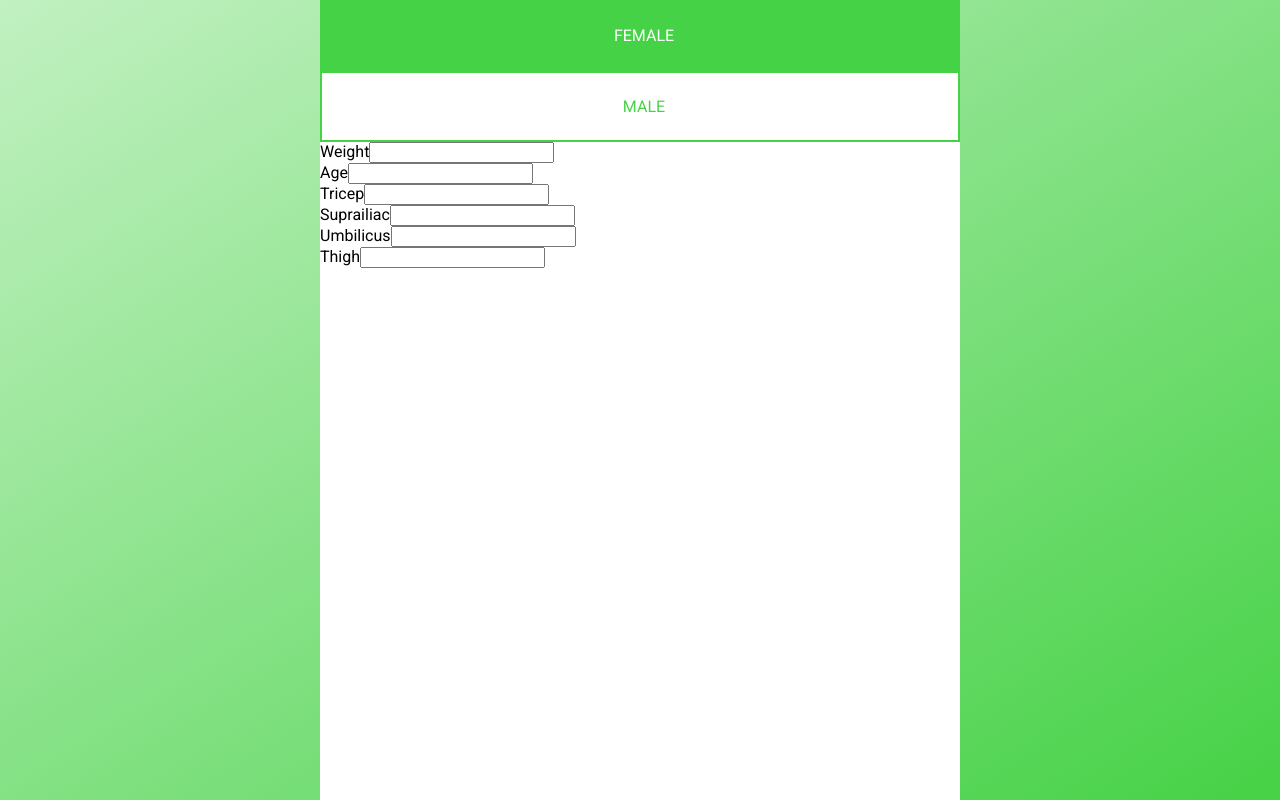
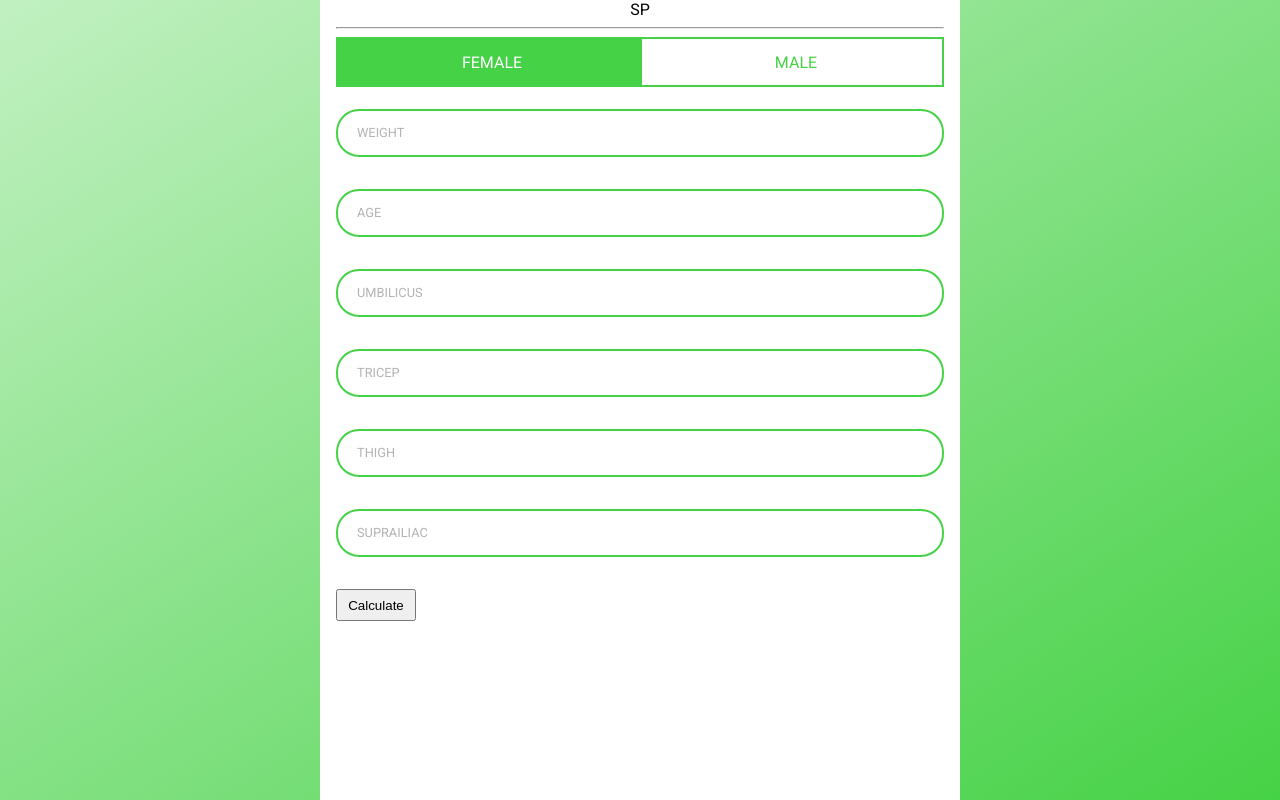
Before and after one commit to girlsam/bfcalc, a React app: page / in a window 1280 px wide. Built offline with nearby package versions, Linux system fonts and the light colour scheme.

Commit message:
i should not be on master

```diff
--- a/src/assets/App.scss
+++ b/src/assets/App.scss
@@ -2,11 +2,20 @@
   background-color: white;
   height: 100vh;
   margin: 0 auto;
+  padding: 0 1rem;
   width: 50%;
 
+  section {
+    text-align: center;
+  }
+
   .field-wrapper {
-    //display: inline-block;
-    // width: 100%;
-    // vertical-align: middle;
+    height: 3rem;
+    position: relative;
+  }
+
+  .form-wrapper {
+    padding-top: 1.5rem;
+    position: relative;
   }
 }
--- /dev/null
+++ b/src/assets/Button.scss
@@ -0,0 +1,5 @@
+button {
+  cursor: pointer;
+  width: 5rem;
+  height: 2rem;
+}
--- a/src/assets/RadioInput.scss
+++ b/src/assets/RadioInput.scss
@@ -8,7 +8,17 @@ input[type="radio"] {
 }
 
 .radio-wrapper {
-  position: relative;
+  position: absolute;
+  top: 0;
+  width: 50%;
+
+  &:first-of-type {
+    left: 0;
+  }
+
+  &:last-of-type {
+    right: 0;
+  }
 
   label {
     display: inline-block;
@@ -18,13 +28,21 @@ input[type="radio"] {
     border: 2px solid #46D246;
     text-transform :uppercase;
     font-size: 1rem;
-    padding: 1.5rem;
+    padding: 0.85rem;
     text-align: center;
     width: 100%;
 
     &.selected {
       color: #fff;
       background-color: #46D246;
+      transition: background-color 0.5s ease;
+    }
+
+    &:hover {
+      background-color: rgba(#46D246, .3);
+      border: 2px solid transparent;
+      color: #46D246;
     }
   }
+
 }
--- a/src/assets/TextInput.scss
+++ b/src/assets/TextInput.scss
@@ -0,0 +1,63 @@
+.text-wrapper {
+  background-color: rgba(white, .8);
+  width: 100%;
+  height: 60px;
+  position: relative;
+  margin-bottom: 20px;
+
+  input[type="text"],
+  input[type="number"] {
+    background-color: transparent;
+    border: none;
+    border: 2px solid #46D246;
+    border-radius: 23px;
+    padding: 0;
+    height: 3rem;
+    position: relative;
+    z-index: 2;
+    font-size: 18px;
+    color: #46D246;
+
+    &:focus {
+      border-radius: 23px;
+      border: 1px solid rgba(#46D246, .9);
+      outline: none !important;
+      transition: border 0.15s ease;
+    }
+
+    &.text {
+      width: 100%;
+      padding: 1rem;
+    }
+  }
+
+  .title {
+    position: absolute;
+    text-transform: uppercase;
+    color: rgba(103, 103, 103, 0.5);
+    font-size: 0.8rem;
+    top: 16px;
+    left: 21px;
+    transition: all 0.5s ease;
+
+    &.dirty {
+      top: -10px;
+      background-color: white;
+      color: rgb(103, 103, 103);
+      font-size: 0.75rem;
+      z-index: 3;
+      padding: .25rem;
+    }
+  }
+}
+
+/* For Firefox */
+input[type='number'] {
+    -moz-appearance:textfield;
+}
+/* Webkit browsers like Safari and Chrome */
+input[type=number]::-webkit-inner-spin-button,
+input[type=number]::-webkit-outer-spin-button {
+    -webkit-appearance: none;
+    margin: 0;
+}
--- a/src/javascripts/components/App.js
+++ b/src/javascripts/components/App.js
@@ -3,78 +3,79 @@ import '../../assets/App.css';
 
 import RadioInput from './RadioInput';
 import TextInput from './TextInput';
+import Button from './Button';
+
+import { inputData } from '../utilities/data';
+import { calculateBodyFat } from '../utilities/functions'
 
 class App extends Component {
   constructor(props) {
     super(props);
 
     this.state = {
-      selected: 'female',
+      gender: 'female',
       weight: '',
       tricep: '',
       suprailiac: '',
       age: '',
       thigh: '',
-      umbilicus: ''
+      umbilicus: '',
+      total: ''
     }
   }
 
-  handleClick = (e) => {
+  handleRadioClick = (e) => {
     let val = e.target.value;
-    this.setState({ selected: val });
+    this.setState({ gender: val });
   }
 
   handleChange = (e) => {
-    this.setState({ [e.target.name]: e.target.value });
+    this.setState({ [e.target.name]: parseFloat(e.target.value) });
+  }
+
+  handleButtonClick = () => {
+    let total = calculateBodyFat(this.state)
+    this.setState({ total });
   }
 
   render() {
+
     return (
       <div className="App">
+        <section>
+          SP
+        </section>
+        <hr />
         <div className="field-wrapper">
           <RadioInput
             inputValue='female'
             inputType='radio'
-            selected={ this.state.selected }
-            handleClick={ this.handleClick }
+            selected={ this.state.gender }
+            handleClick={ this.handleRadioClick }
           />
           <RadioInput
             inputValue='male'
             inputType='radio'
-            selected={this.state.selected}
-            handleClick={this.handleClick}
+            selected={this.state.gender}
+            handleClick={this.handleRadioClick}
           />
         </div>
-        <TextInput
-          placeholderText='Weight'
-          inputName='weight'
-          handleChange={ this.handleChange }
-        />
-        <TextInput
-          placeholderText='Age'
-          inputName='age'
-          handleChange={ this.handleChange }
-        />
-        <TextInput
-          placeholderText='Tricep'
-          inputName='tricep'
-          handleChange={ this.handleChange }
-        />
-        <TextInput
-          placeholderText='Suprailiac'
-          inputName='suprailiac'
-          handleChange={ this.handleChange }
-        />
-        <TextInput
-          placeholderText='Umbilicus'
-          inputName='umbilicus'
-          handleChange={ this.handleChange }
-        />
-        <TextInput
-          placeholderText='Thigh'
-          inputName='thigh'
-          handleChange={ this.handleChange }
-        />
+        <div className='form-wrapper'>
+          { inputData.map(el =>
+            <TextInput
+              inputType={ 'number' }
+              key={ el.id }
+              inputName={ el.inputName }
+              handleChange={ this.handleChange }
+              keepDirty={ this.state[el.inputName] }
+            />
+          )}
+        </div>
+      <Button
+        buttonText="Calculate"
+        handleClick={ this.handleButtonClick }
+      />
+      <div>{ this.state.total }</div>
       </div>
     );
   }
--- /dev/null
+++ b/src/javascripts/components/Button.jsx
@@ -0,0 +1,16 @@
+import React from 'react';
+import '../../assets/Button.css';
+
+function Button({ handleClick, buttonText }) {
+  return(
+    <button
+      className="button"
+      type="button"
+      onClick={ handleClick }>
+      { buttonText }
+    </button>
+  )
+
+}
+
+export default Button;
--- a/src/javascripts/components/TextInput.jsx
+++ b/src/javascripts/components/TextInput.jsx
@@ -1,21 +1,42 @@
-import React from 'react';
+import React, { Component } from 'react';
 import '../../assets/TextInput.css';
 
-function TextInput({ handleChange, inputName, placeholderText }) {
-  return(
+class TextInput extends Component {
+  constructor(props) {
+    super(props);
+
+    this.state = {
+      dirty: false
+    }
+  }
+
+  handleFocus = () => {
+    this.setState({ dirty: true });
+  }
+
+  handleBlur = () => {
+    (this.props.keepDirty === '' || isNaN(this.props.keepDirty))
+    ? this.setState({ dirty: false })
+    : this.setState({ dirty: true })
+  }
+
+  render() {
+    return (
       <div className="text-wrapper">
         <label className="text-input">
-        { placeholderText }
+          <div className={`title ${this.state.dirty ? 'dirty': null}`}>{ this.props.inputName }</div>
           <input
             className="text"
-          type="text"
-          name={ inputName }
-          onChange={ handleChange }
+            type={ this.props.inputType }
+            name={ this.props.inputName }
+            onChange={ this.props.handleChange }
+            onFocus={ this.handleFocus }
+            onBlur={ this.handleBlur }
           />
         </label>
       </div>
-  )
-
+    );
+  }
 }
 
 export default TextInput;
--- a/src/javascripts/utilities/data.js
+++ b/src/javascripts/utilities/data.js
@@ -0,0 +1,34 @@
+module.exports = {
+  inputData: [
+    {
+      id: 0,
+      inputName: 'weight',
+      inputType: 'text'
+    },
+    {
+      id: 1,
+      inputName: 'age',
+      inputType: 'text'
+    },
+    {
+      id: 2,
+      inputName: 'umbilicus',
+      inputType: 'text'
+    },
+    {
+      id: 3,
+      inputName: 'tricep',
+      inputType: 'text'
+    },
+    {
+      id: 4,
+      inputName: 'thigh',
+      inputType: 'text'
+    },
+    {
+      id: 5,
+      inputName: 'suprailiac',
+      inputType: 'text'
+    }
+  ]
+}
--- /dev/null
+++ b/src/javascripts/utilities/functions.js
@@ -0,0 +1,17 @@
+export function calculateBodyFat(obj) {
+  let sumOfSkinfolds = obj.umbilicus + obj.suprailiac + obj.thigh + obj.tricep,
+      squareOfSum = sumOfSkinfolds * sumOfSkinfolds,
+      total
+  if (obj.gender === 'female') {
+    total = (0.29669 * sumOfSkinfolds)
+    - (0.00043 * squareOfSum)
+    + (0.02963 * obj.age)
+    + 1.4072;
+  } else {
+    total = (0.29288 * sumOfSkinfolds)
+    - (0.0005 * squareOfSum)
+    + (0.15845 * obj.age)
+    - 5.76377;
+  }
+  return `${total.toFixed(2)}%`
+}
```
Lines whose indentation alone changed are shown as unchanged.
